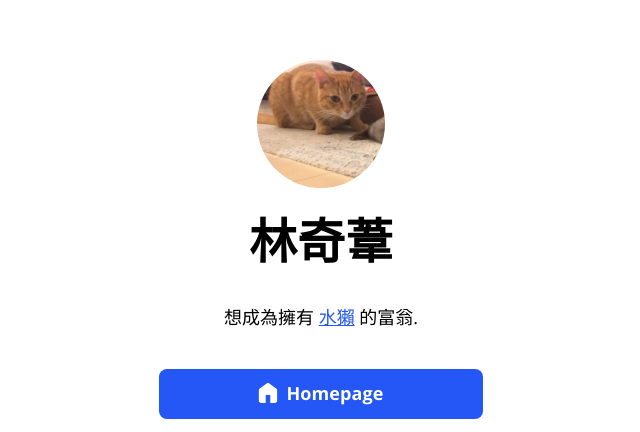
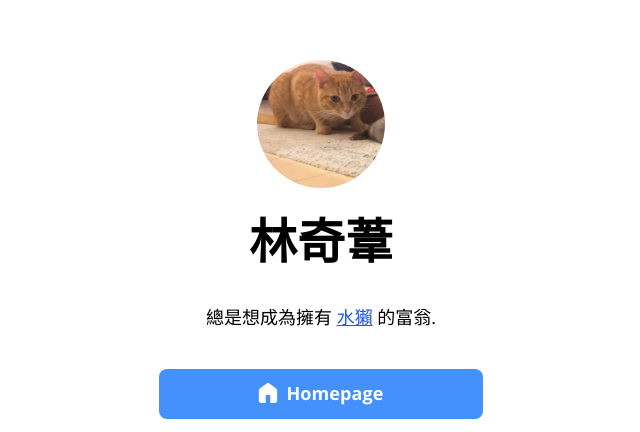
Before and after one commit to l7wei/7wei.xyz, a plain HTML site: page index.html in a window 1280 px wide. Shown: the top 432 px of the page, without its empty margins (319-959 px from the left). Drawn offline with Linux system fonts and the light colour scheme.

Commit message:
Better Colors

```diff
--- a/css/brands.css
+++ b/css/brands.css
@@ -80,7 +80,7 @@ button:hover,
 /* Default (this is great for your own brand color!) */
 .button.button-default {
   color: #ffffff;
-  background-color: #2457F5;
+  background-color: #4491fd;
 }
 .button.button-default:hover,
 .button.button-default:focus {
--- a/index.html
+++ b/index.html
@@ -23,8 +23,8 @@
             Auto:   css/skeleton-auto.css
             Light:  css/skeleton-light.css
             Dark:   css/skeleton-dark.css
-     -->
-    <link rel="stylesheet" href="css/skeleton-auto.css" />
+    -->
+    <link rel="stylesheet" href="css/skeleton-light.css" />
 
     <!-- Brand Styles -->
     <link rel="stylesheet" href="css/brands.css" />
@@ -71,7 +71,7 @@
 
           <!-- Short Bio -->
           <p>
-            想成為擁有
+            總是想成為擁有
             <a
               href="https://tsais.pw/"
               target="_blank"
```
